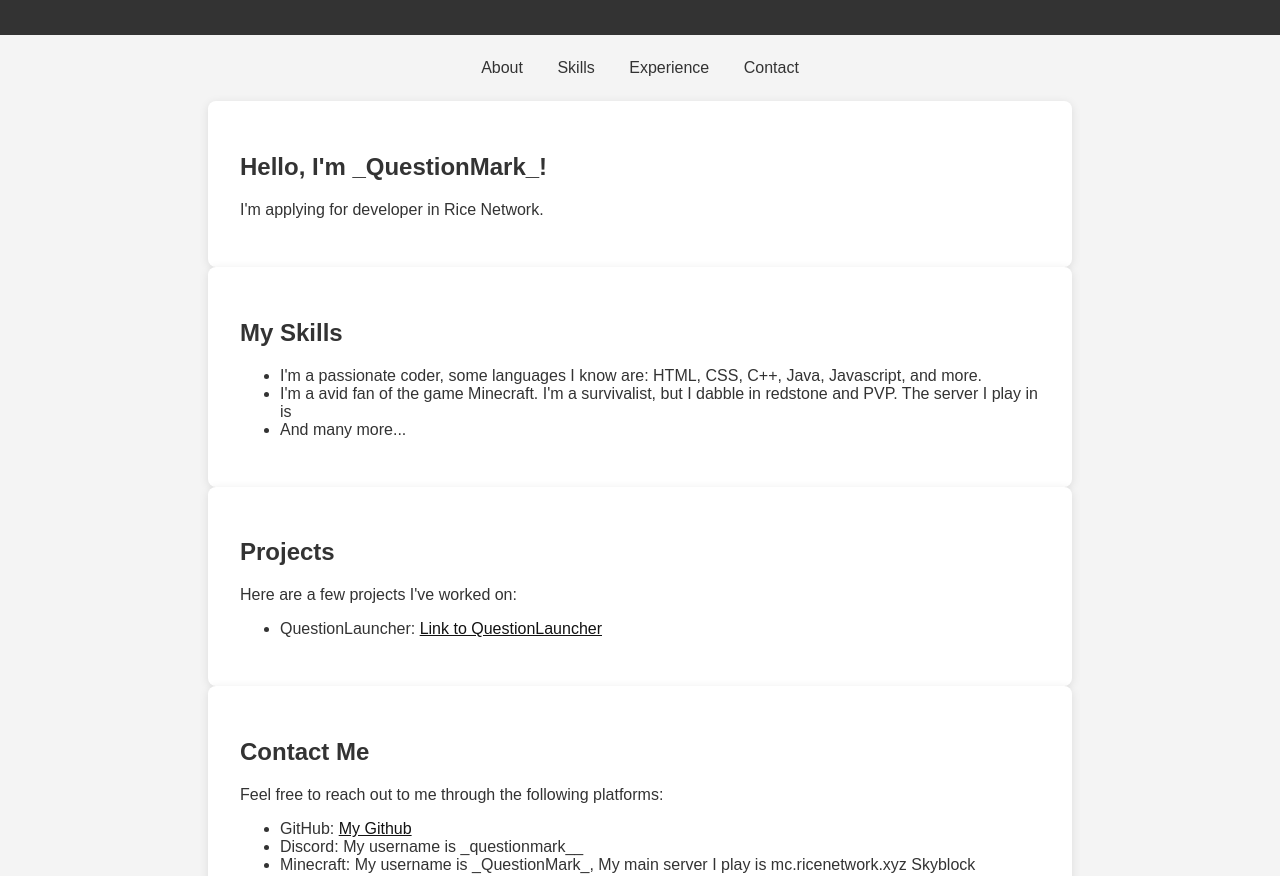
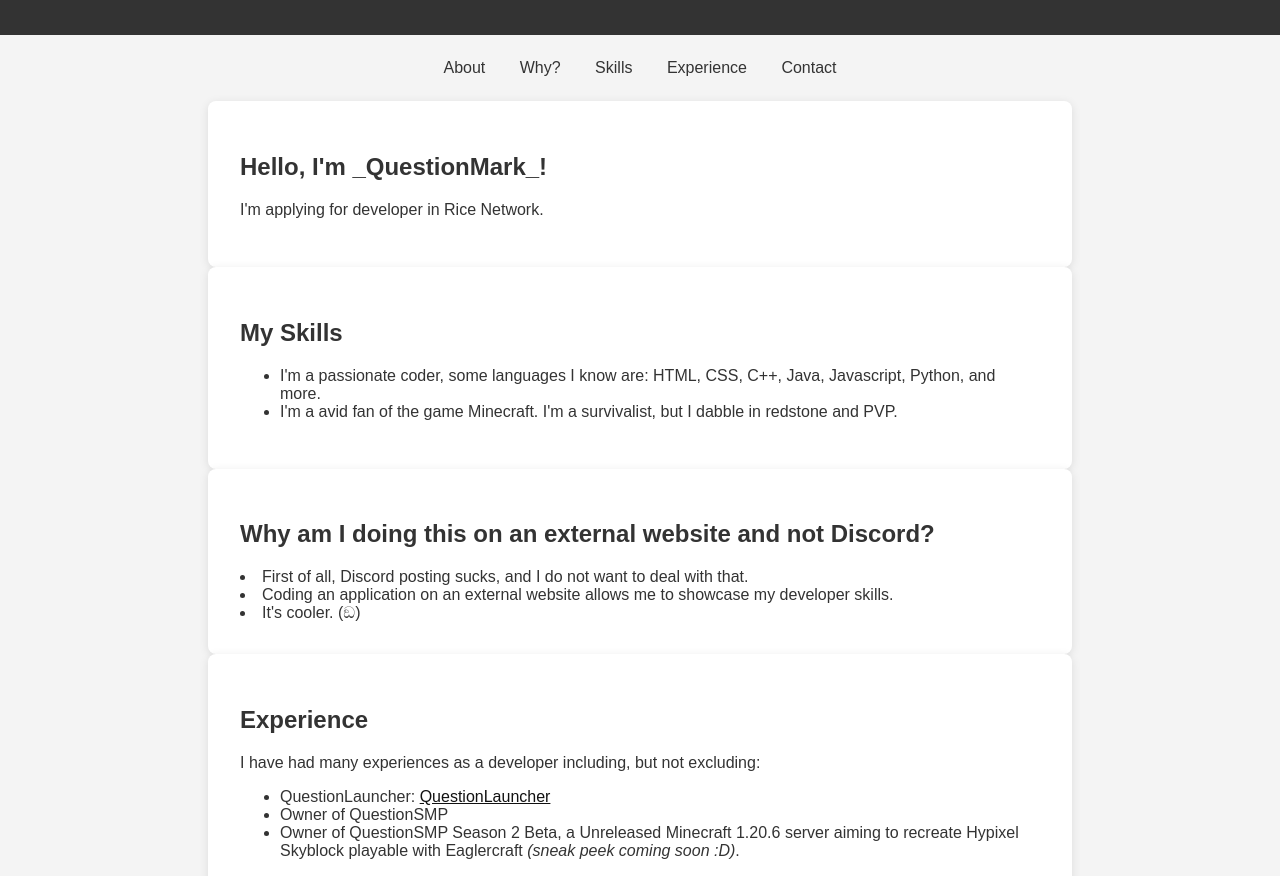
Before and after one commit to Master101215/application, a plain HTML site: page index.html in a window 1280 px wide. Shown: the part 77-953 px from the top of the page. Drawn offline with nearby package versions, Linux system fonts and the light colour scheme.

Commit message:
Update index.html

```diff
--- a/index.html
+++ b/index.html
@@ -73,6 +73,7 @@
 
     <nav>
         <a href="#about">About</a>
+        <a href="#why">Why?</a>
         <a href="#skills">Skills</a>
         <a href="#experience">Experience</a>
         <a href="#contact">Contact</a>
@@ -88,17 +89,27 @@
     <section id="skills" data-aos="fade-up">
         <h2>My Skills</h2>
         <ul>
-            <li>I'm a passionate coder, some languages I know are: HTML, CSS, C++, Java, Javascript, and more.</li>
-            <li>I'm a avid fan of the game Minecraft. I'm a survivalist, but I dabble in redstone and PVP. The server I play in is</li>
-            <li>And many more...</li>
+            <li>I'm a passionate coder, some languages I know are: HTML, CSS, C++, Java, Javascript, Python, and more.</li>
+            <li>I'm a avid fan of the game Minecraft. I'm a survivalist, but I dabble in redstone and PVP.</li>
         </ul>
+
+    </section>
+
+    <section id="why" data-aos="fade-up">
+        <h2>Why am I doing this on an external website and not Discord?</h2>
+        <ul></ul>
+            <li>First of all, Discord posting sucks, and I do not want to deal with that.</li>
+            <li>Coding an application on an external website allows me to showcase my developer skills.</li>
+            <li>It's cooler. (ඞ)</li>
     </section>
 
     <section id="experience" data-aos="fade-up">
-        <h2>Projects</h2>
-        <p>Here are a few projects I've worked on:</p>
+        <h2>Experience</h2>
+        <p>I have had many experiences as a developer including, but not excluding:</p>
         <ul>
-            <li>QuestionLauncher: <a href="questionlauncher" target="_blank">Link to QuestionLauncher</a></li>
+            <li>QuestionLauncher: <a href="https://master101215.github.io/questionlauncher" target="_blank">QuestionLauncher</a></li>
+            <li>Owner of QuestionSMP</li>
+            <li>Owner of QuestionSMP Season 2 Beta, a Unreleased Minecraft 1.20.6 server aiming to recreate Hypixel Skyblock playable with Eaglercraft <em>(sneak peek coming soon :D)</em>.</li>
         </ul>
     </section>
 
@@ -108,7 +119,7 @@
         <ul>
             <li>GitHub: <a href="github.com/Master101215" target="_blank">My Github</a></li>
             <li>Discord: My username is _questionmark__</li>
-            <li>Minecraft: My username is _QuestionMark_, My main server I play is mc.ricenetwork.xyz Skyblock</li>
+            <li>Minecraft: My username is _QuestionMark_</li>
         </ul>
     </section>
 
```
